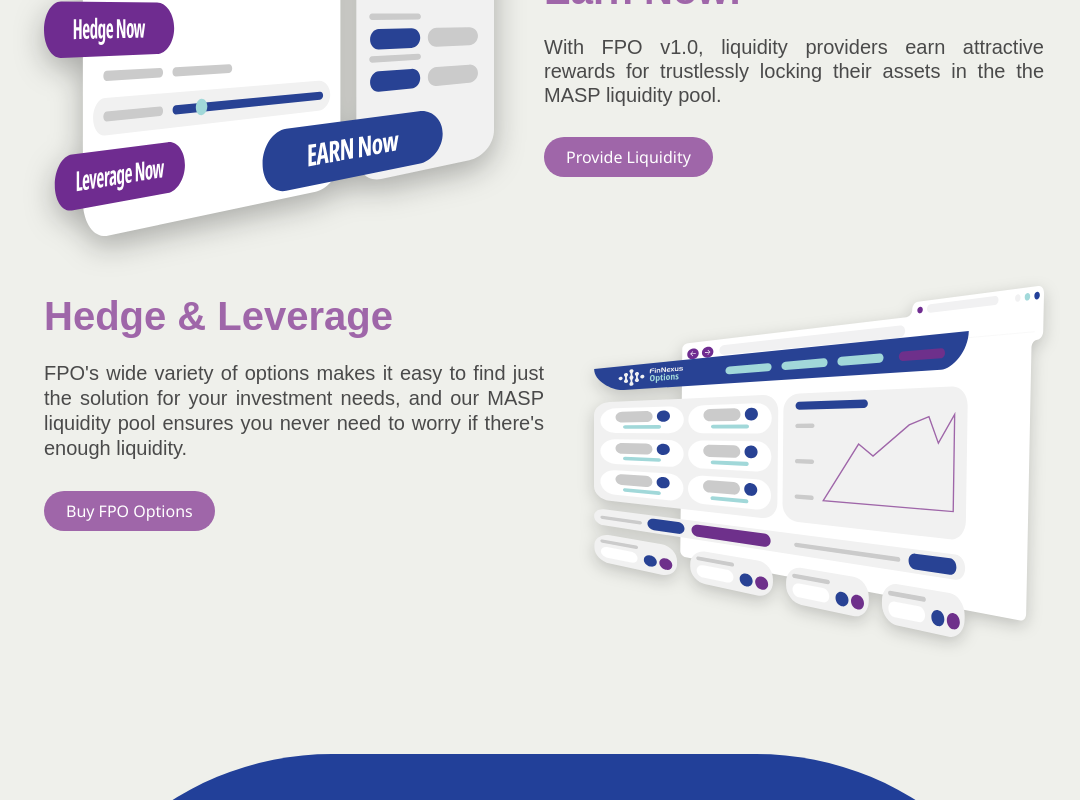
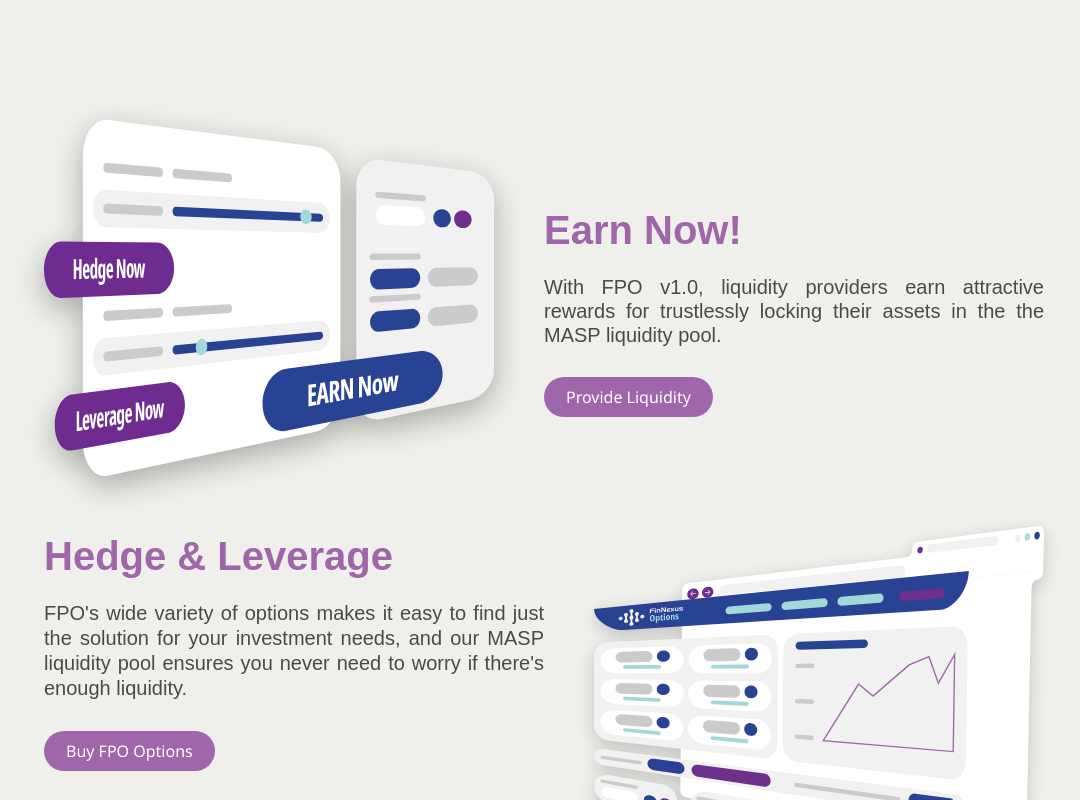
Before and after one commit to noahniuwa/fnx-homepage, a Next.js app: page / in a window 1280 px wide. Shown: the part 600-1400 px from the top of the page, without its empty margins (96-1176 px from the left). Built offline with nearby package versions, Linux system fonts and the light colour scheme; a web font is replaced by a local one.

Commit message:
added animatiom

```diff
--- a/package.json
+++ b/package.json
@@ -10,6 +10,7 @@
   "dependencies": {
     "@webdeb/next-styles": "^1.1.0",
     "@zeit/next-sass": "^1.0.1",
+    "aos": "^2.3.4",
     "bowser": "^2.11.0",
     "bulma": "^0.9.0",
     "flickity": "^2.2.1",
--- a/pages/index.js
+++ b/pages/index.js
@@ -2,11 +2,16 @@
 import Section_1 from '../components/Section_1'
 import Footer from '../components/Footer'
 import Link from 'next/link'
+import AOS from 'aos'
+import {useEffect} from 'react'
+import 'aos/dist/aos.css';
 
 
 
 export default function Home() {
-
+  useEffect(() => {
+    AOS.init();
+  })
   return (
     <div className="appContainer">
       <Head>
@@ -37,11 +42,11 @@
 
           <div className="section_2">
             <div className="section_2_img_container">
-              <img className="section_2_img section_2_img_desktop" src="EarnNow2.svg" />
-              <img className="section_2_img section_2_img_mobile" src="earn.svg" />
+              <img data-aos="fade-right"  className="section_2_img section_2_img_desktop" src="EarnNow2.svg" />
+              <img data-aos="fade-right" className="section_2_img section_2_img_mobile" src="earn.svg" />
 
             </div>
-            <div className="section_2_imageAside">
+            <div data-aos="fade-left" className="section_2_imageAside">
               <h3 className="section-2-header section-header">Earn Now!</h3>
               <p className="section-2-text">With FPO v1.0, liquidity providers earn attractive rewards for trustlessly locking their assets in the the MASP liquidity pool.</p>
               <div className="float-container section_2_button">
@@ -56,9 +61,9 @@
 
           <div className="section_3">
             <div className="section_3_img_container">
-              <img className="section_3_img" src="FNX_options.svg" />
+              <img data-aos="fade-left" className="section_3_img" src="FNX_options.svg" />
             </div>
-            <div className="section_3_imageAside">
+            <div data-aos="fade-right" className="section_3_imageAside">
               <h3 className="section-3-header section-header"> Hedge & Leverage</h3>
               <p className="section-3-text">FPO's wide variety of options makes it easy to find just the solution for your investment needs, and our MASP liquidity pool ensures you never need to worry if there's enough liquidity.</p>
               <Link href="https://options-v2-testnet.vercel.app/#/">
@@ -185,6 +190,7 @@
           -ms-flex-pack: justify;
           justify-content: center;
           position: relative;
+          margin-top: 300px;
         }
         main {
           width: 100%;
```
Also changed, not shown: components/TeamMember.js (+10 -5 lines), 1 other file (tests, documents, lock files or other folders).
